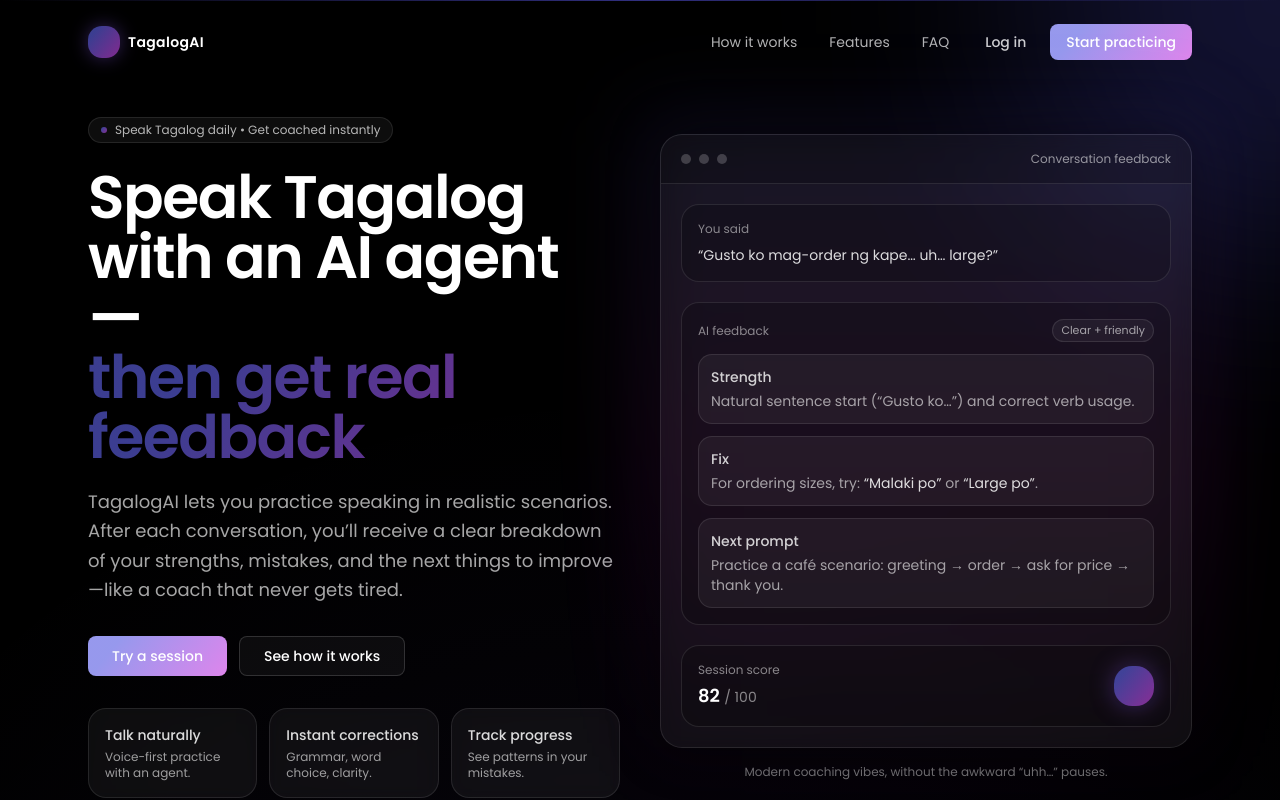
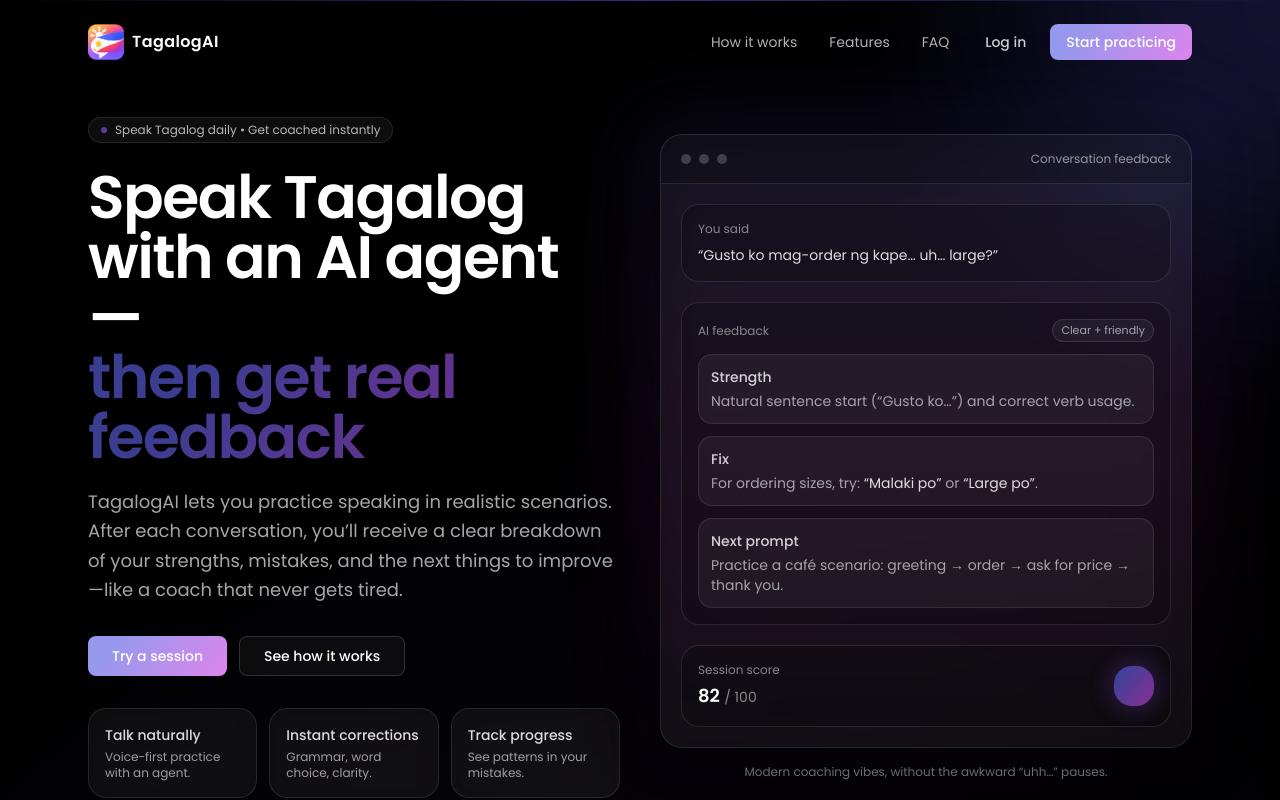
Before and after one commit to sherard-dalaguit/TagalogAI, a Next.js app: page / in a window 1280 px wide. Shown: the top 800 px of the page. Built offline with nearby package versions, Linux system fonts and the light colour scheme.

Commit message:
added ai logo lol

```diff
--- a/app/page.tsx
+++ b/app/page.tsx
@@ -1,4 +1,5 @@
 import Link from "next/link";
+import Image from "next/image";
 import { Button } from "@/components/ui/button";
 
 export default function Home() {
@@ -16,8 +17,14 @@
       {/* Nav */}
       <header className="relative z-10 mx-auto flex w-full max-w-6xl items-center justify-between px-6 py-6">
         <Link href="/" className="flex items-center gap-2">
-          <span className="h-8 w-8 rounded-xl primary-gradient shadow-[0_0_18px_rgba(139,92,246,0.35)]" />
-          <span className="text-sm font-semibold tracking-wide">TagalogAI</span>
+          <Image
+            src="/logo.png"
+            alt="TagalogAI Logo"
+            width={36}
+            height={36}
+            className="object-contain drop-shadow-[0_2px_10px_rgba(0,0,0,0.35)]"
+          />
+          <span className="text-md font-semibold tracking-wide">TagalogAI</span>
         </Link>
 
         <nav className="flex items-center gap-2">
@@ -44,7 +51,7 @@
             <Link href="/log-in">Log in</Link>
           </Button>
           <Button asChild className="primary-gradient text-white hover:opacity-90">
-            <Link href="/log-in">Start practicing</Link>
+            <Link href="/dashboard">Start practicing</Link>
           </Button>
         </nav>
       </header>
--- a/components/navigation/navbar.tsx
+++ b/components/navigation/navbar.tsx
@@ -2,6 +2,7 @@
 
 import React from "react";
 import Link from "next/link";
+import Image from "next/image";
 import { usePathname } from "next/navigation";
 import { UserMenu } from "./user-menu";
 import { cn } from "@/lib/utils";
@@ -22,6 +23,13 @@
       <div className="mx-auto flex h-16 max-w-7xl items-center justify-between px-6 sm:px-14">
         {/* Left: Logo */}
         <Link href="/" className="flex items-center gap-2">
+          <Image
+            src="/logo.png"
+            alt="TagalogAI Logo"
+            width={36}
+            height={36}
+            className="object-contain drop-shadow-[0_2px_10px_rgba(0,0,0,0.35)]"
+          />
           <span className="text-xl font-bold tracking-tight text-white">
             Tagalog<span className="text-indigo-500">AI</span>
           </span>
```
Also changed, not shown: public/logo.png (added).
